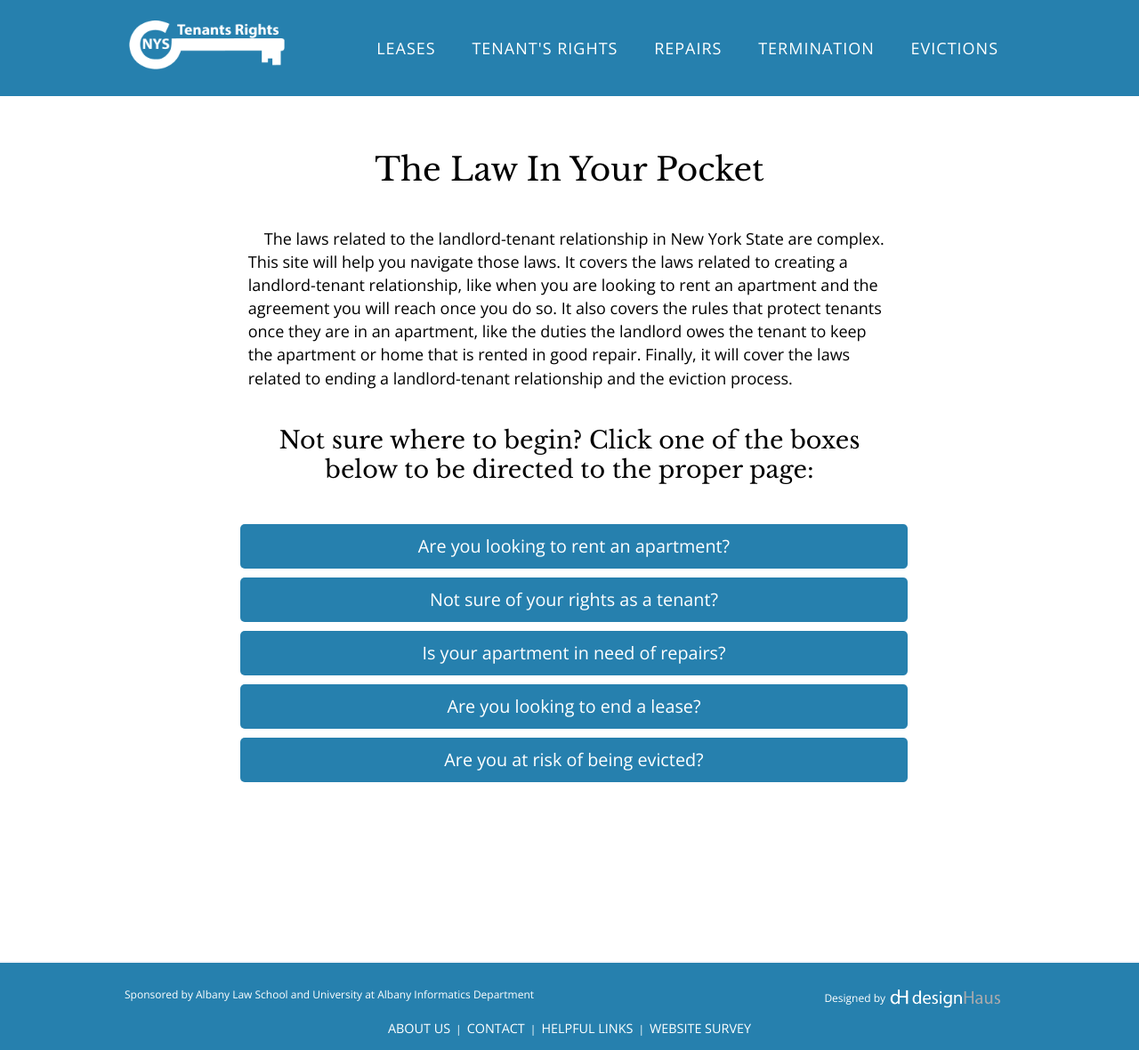
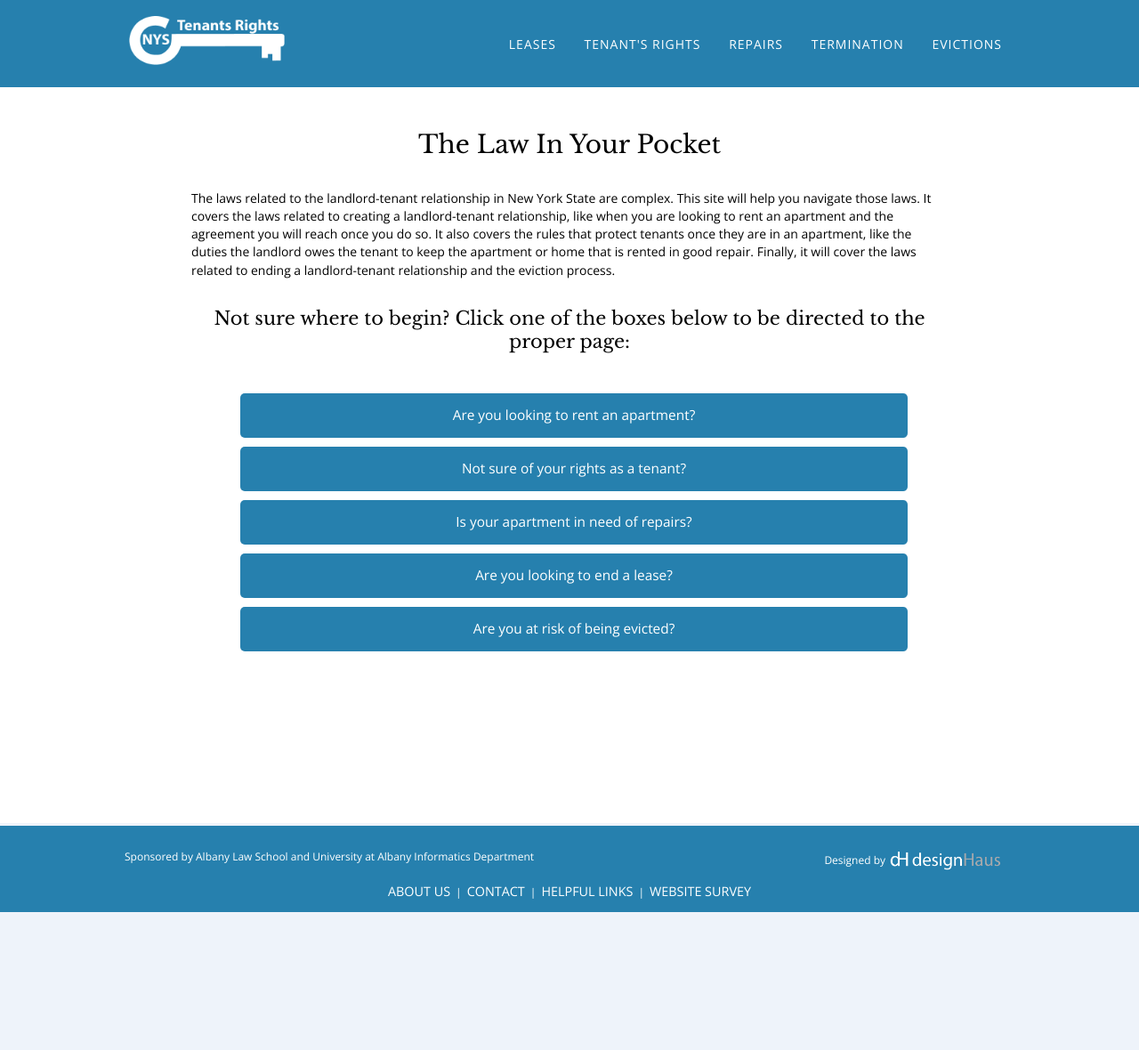
Before and after one commit to RRamsland/Tenant-Rights, a Jekyll site: the page built from index.html, in a window 1280 px wide and 1180 px high. Shown: the whole window at 89% size. Built offline with Jekyll 4.4.1, drawn with Linux system fonts in a browser that asks for light colours.

Commit message:
Removed Typography Class

```diff
--- a/css/style.css
+++ b/css/style.css
@@ -173,18 +173,6 @@ body {
 	transition: all 1s ease;
 	padding: 2em 1em;
 	overflow: hidden;
-}
-
-@media(min-width:700px){
-	.typography{
-		width:85%;
-		margin:auto }
-		/* adjusting text width */
-	.typography p{
-		text-indent: 1em; }
-	body{
-		font-size:18px;
-	}
 }
 
 h1,h2,h3{
--- a/evictions.html
+++ b/evictions.html
@@ -18,7 +18,6 @@ layout: default-page
     </div>
 
 
-<div class="typography">
 <h2 id="evictions-1">What is an eviction?</h2>
 
 <p>An eviction is a legal proceeding filed in court that a landlord can use to remove a tenant from a rental property. It commences when the landlord has an authorized individual serve the tenant with the notice of petition and the petition, the court papers that start an eviction lawsuit. A notice of petition is a document that has the time, date, and location of the eviction hearing. The petition notifies the tenant of the landlord's reason for evicting the tenant. The tenant must receive the notice of petition and the petition at least five days before the hearing date, but the hearing date cannot be later than twelve days after the tenant is served.</p>
@@ -123,4 +122,3 @@ layout: default-page
 <li><a href="http://www.courts.state.ny.us/courts/nyc/housing/eviction.shtml" target="_blank">http://www.courts.state.ny.us/courts/nyc/housing/eviction.shtml</a></li>
 <li><a href="http://www.nycourts.gov/courthelp/faqs/housing.html" target="_blank">http://www.nycourts.gov/courthelp/faqs/housing.html</a></li>
 </ul>
-</div><!--end of typography-->
--- a/index.html
+++ b/index.html
@@ -4,7 +4,6 @@ layout: front-page
 ---
 
 <h1>The Law In Your Pocket</h1>
-        <div class="typography">
 
             <div class="content-columns cf">
                 <div class="col col-featured">
@@ -15,7 +14,6 @@ layout: front-page
             </div>
 
             <h2 class="textCentered">Not sure where to begin? Click one of the boxes below to be directed to the proper page:</h2>
-        </div> <!--end of typography-->
 
 
         <div class="subContainer" role="tablist" aria-live="polite">
--- a/leases.html
+++ b/leases.html
@@ -19,7 +19,6 @@ layout: default-page
     <a class="subTopicLinks" href="#leases-11">What are the limits on what the landlord can charge?</a>
     <a class="subTopicLinks" href="#leases-12">Where can I learn more about rent control and rent stabilization?</a>
     </div>
-<div class="typography">
 <h2 id="leases-0">What is a Lease?</h2>
 <p>A lease is a contract between a landlord and a tenant or tenants that contains the terms and conditions of the rental agreement between them. The terms and conditions in a lease are the rules that the landlord and tenant or tenants agree to follow.</p>
 
@@ -131,4 +130,3 @@ layout: default-page
 <li><a href="http://www.nyc.gov/portal/site/nycgov/menuitem.bd0e1cff2b12b3f6a62fa24601c789a0/" target="_blank">NYC.gov – Rules and Regulations</a></li>
 <li><a href="http://tenant.net/Rent_Laws/" target="_blank">New York Rent Laws</a></li>
 </ul>
-</div><!--end of typography-->
--- a/repairs.html
+++ b/repairs.html
@@ -14,7 +14,6 @@ layout: default-page
     <a class="subTopicLinks" href="#repairs-7">Can I walk through with a home inspector before leasing the property?</a>
     </div>
 
-<div class="typography">
 <h2 id="repairs-1">What are my basic rights and responsibilities of repair as a tenant?</h2>
 
 <p>Tenants have a right to live in a property that is "habitable." This means the apartment should be free from danger. Any provision in a lease that waives this right is void, because a landlord must keep apartments in livable condition. However, if the tenant causes a sanitation or safety issue that requires repairs, a landlord is not responsible for the repairs required to make the property livable again.</p>
@@ -115,4 +114,3 @@ layout: default-page
 <h2 id="repairs-7">Can I walk through with a home inspector before leasing the property?</h2>
 
 <p>A prospective tenant does not have a right to walk through or have an independent home inspector look at the apartment. However, if a landlord does not want to show you the apartment before you sign a lease, act cautiously. There may be a reason he/she will not show you the inside!</p>
-</div> <!--end of typography-->
--- a/termination.html
+++ b/termination.html
@@ -10,7 +10,6 @@ layout: default-page
     <a class="subTopicLinks" href="#termination-3">What happens at the end of my lease?</a>
     </div>
 
-<div class="typography">
 <h2 id="termination-1">What happens to my security deposit?</h2>
 
 <p>Most residential leases and rental agreements in New York require a security deposit. Landlords may use this deposit to repair any damage to the premises that goes beyond normal wear and tear or to cover rent left unpaid when a tenant moves out. While most landlords require a security deposit of one month's rent, there is no state law that limits the amount that may be charged.</p>
@@ -46,4 +45,3 @@ layout: default-page
 <p>A month-to-month tenancy in New York State may be terminated by either party by giving at least one month's notice before the expiration of the tenancy. For example, if the landlord wants the tenant to move out by March 1 and the rent is due on the first of each month, the landlord must give notice by January 31. In New York City, however, 30 days' notice is required, rather than the one month, state-wide rule.</p>
 
 <p>The termination notice need not specify why the landlord seeks possession of the apartment, only that the landlord elects to terminate the tenancy and that refusal to vacate will lead to eviction proceedings. Such notice does not automatically allow the landlord to evict the tenant. A landlord may raise the rent of a month-to-month tenant with the consent of the tenant. If the tenant does not consent, however, the landlord can terminate the tenancy by giving appropriate notice. <strong>Real Property Law § 232-a; Real Property Law § 232-b.</strong></p>
-</div>
```
